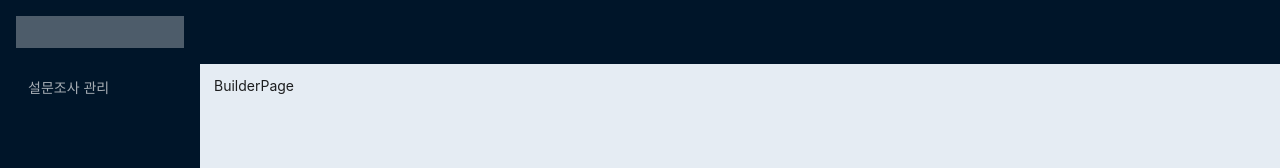
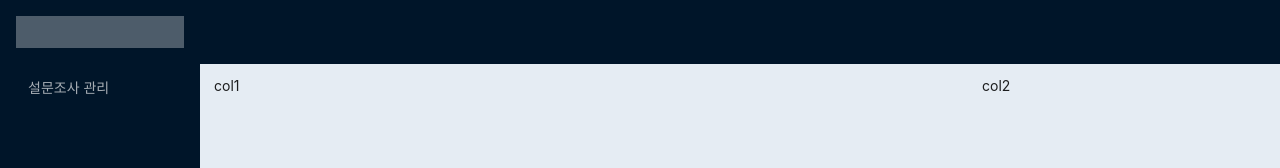
Before and after one commit to hotteokButler/newTIL, a React (Vite) app in the folder react/survey-pie-admin/: page /builder/1 in a window 1280 px wide. Shown: the top 168 px of the page. Built offline with nearby package versions, Linux system fonts and the light colour scheme.

Commit message:
Style : Ant design grid system
- flex 항목으로 가변,고정 가능

```diff
--- a/react/survey-pie-admin/src/pages/BuilderPage.jsx
+++ b/react/survey-pie-admin/src/pages/BuilderPage.jsx
@@ -1,7 +1,16 @@
+import { Col, Row } from 'antd';
+
 import MainLayout from '../layouts/MainLayout';
 
 const BuilderPage = () => {
-  return <MainLayout selectedKeys={['builder']}>BuilderPage</MainLayout>;
+  return (
+    <MainLayout selectedKeys={['builder']}>
+      <Row gutter={[16, 16]}>
+        <Col flex="auto">col1</Col>
+        <Col flex="300px">col2</Col>
+      </Row>
+    </MainLayout>
+  );
 };
 
 export default BuilderPage;
```
